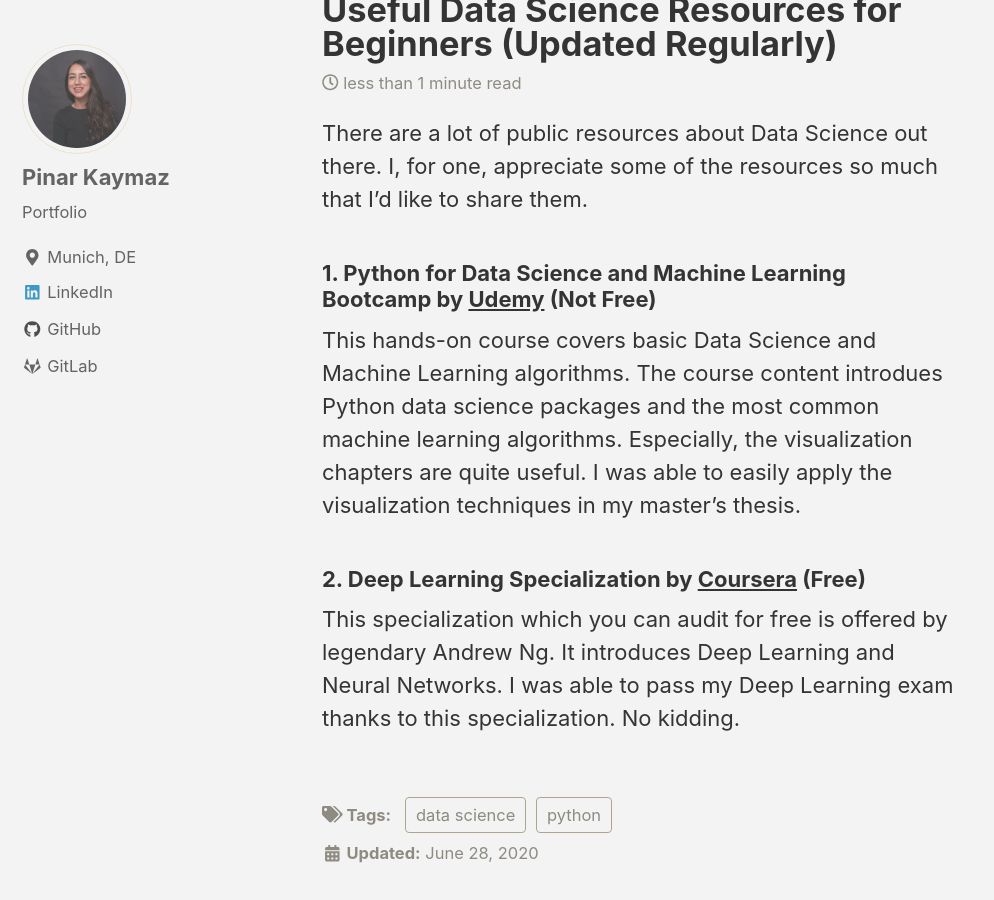
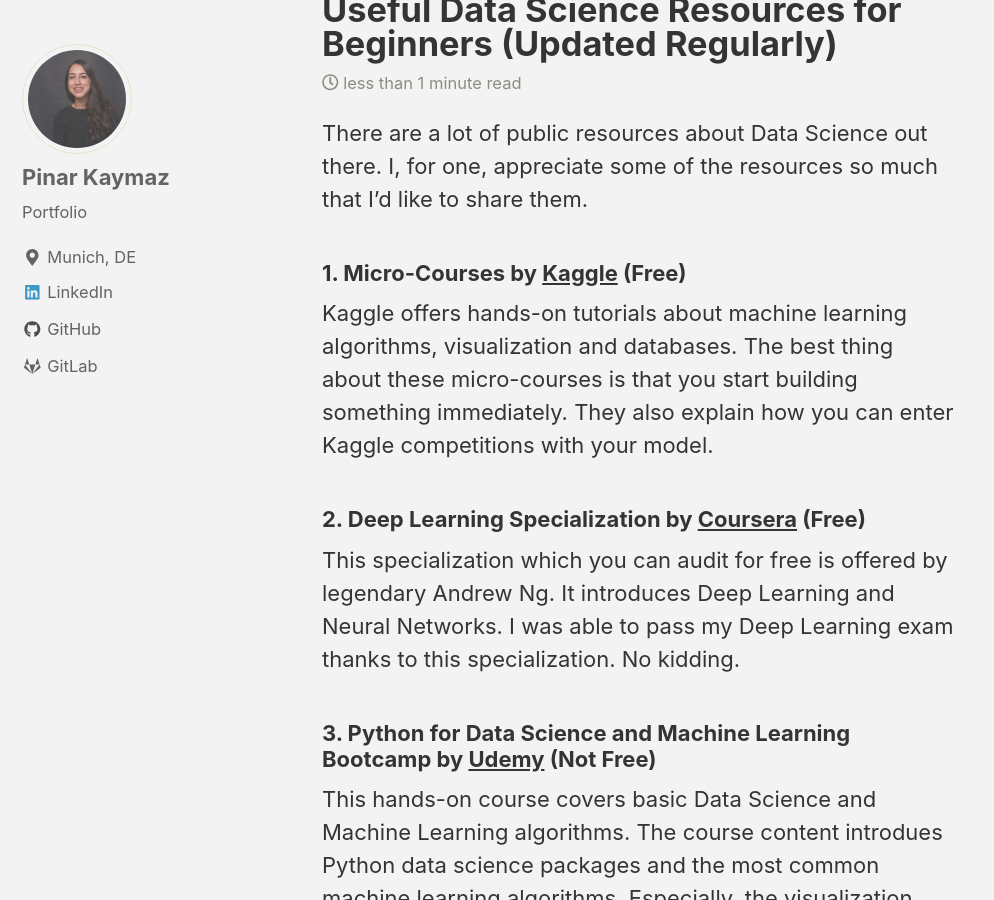
Before and after one commit to pinarkaymaz6/pinarkaymaz6.github.io, a Jekyll site: the page built from _posts/2020-06-28-resources.md, in a window 1280 px wide and 900 px high, scrolled down 488 px. Shown: the whole window, without its empty margins (0-994 px from the left). Built offline with Jekyll 4.4.1, drawn with Linux system fonts in a browser that asks for light colours; nearby versions of some CDN libraries; some of the changed text lies outside the part shown.

Commit message:
Add a new tutorial resource

```diff
--- a/_posts/2020-06-28-resources.md
+++ b/_posts/2020-06-28-resources.md
@@ -1,6 +1,6 @@
 ---
 title: "Useful Data Science Resources for Beginners (Updated Regularly)"
-date: 2020-06-28
+date: 2020-07-02
 tags: [data science, python]
 header:
   image: "/images/favoriteresources/datascience.png"
@@ -11,9 +11,13 @@ mathjax: "true"
 
 There are a lot of public resources about Data Science out there. I, for one, appreciate some of the resources so much that I'd like to share them.
 
-### 1. Python for Data Science and Machine Learning Bootcamp by [Udemy](https://www.udemy.com/course/python-for-data-science-and-machine-learning-bootcamp/) (Not Free)
+### 1. Micro-Courses by [Kaggle](https://www.kaggle.com/learn/overview) (Free)
 
-  This hands-on course covers basic Data Science and Machine Learning algorithms. The course content introdues Python data science packages and the most common machine learning algorithms. Especially, the visualization chapters are quite useful. I was able to easily apply the visualization techniques in my master's thesis.
+Kaggle offers hands-on tutorials about machine learning algorithms, visualization and databases. The best thing about these micro-courses is that you start building something immediately. They also explain how you can enter Kaggle competitions with your model.
 
 ### 2. Deep Learning Specialization by [Coursera](https://www.coursera.org/specializations/deep-learning) (Free)
   This specialization which you can audit for free is offered by legendary Andrew Ng. It introduces Deep Learning and Neural Networks. I was able to pass my Deep Learning exam thanks to this specialization. No kidding.
+
+### 3. Python for Data Science and Machine Learning Bootcamp by [Udemy](https://www.udemy.com/course/python-for-data-science-and-machine-learning-bootcamp/) (Not Free)
+
+  This hands-on course covers basic Data Science and Machine Learning algorithms. The course content introdues Python data science packages and the most common machine learning algorithms. Especially, the visualization chapters are quite useful. I was able to easily apply the visualization techniques in my master's thesis.
```
